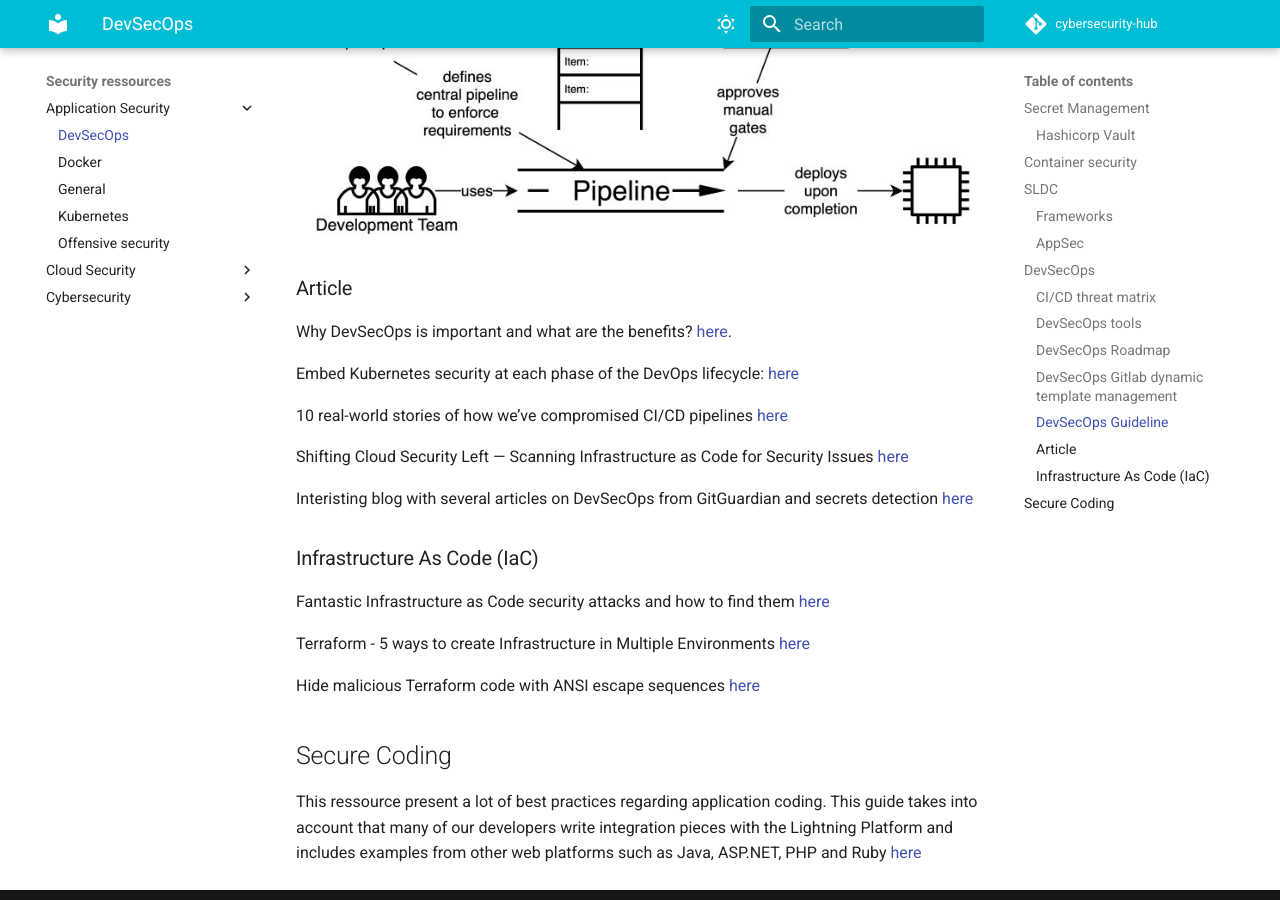
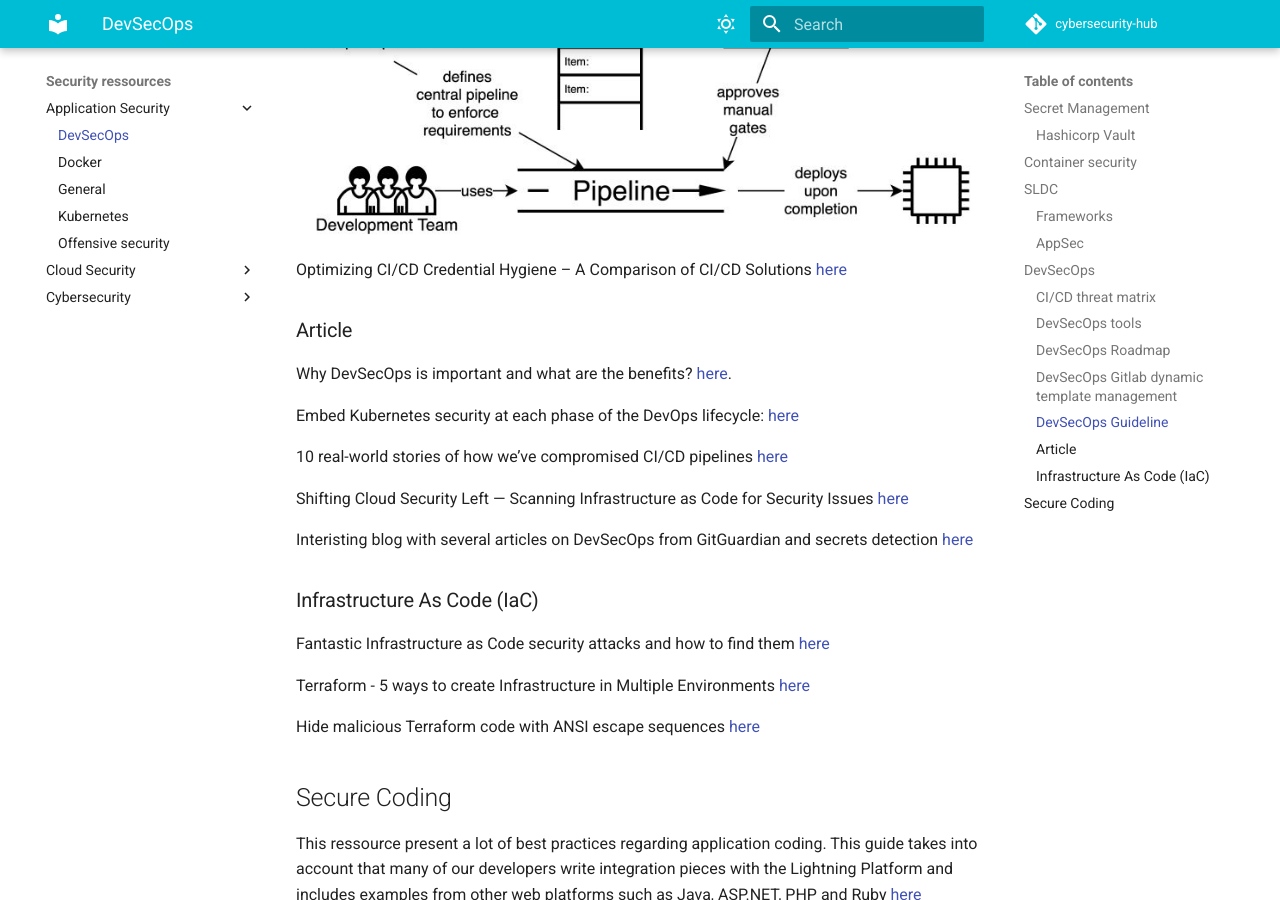
Before and after one commit to adamtaj/cybersecurity-hub, an MkDocs documentation site: the page built from docs/Security ressources/Application Security/DevSecOps.md, in a window 1280 px wide and 900 px high, scrolled down 1952 px. Built offline with MkDocs 1.6.1 and Material for MkDocs 9.7.7, drawn with Linux system fonts in a browser that asks for light colours; comment, search, counter and statistics services are not loaded.

Commit message:
Add more content

```diff
--- a/docs/Security ressources/Application Security/DevSecOps.md
+++ b/docs/Security ressources/Application Security/DevSecOps.md
@@ -56,6 +56,8 @@ Integrating Compliance Controls and Audit into CI/CD Processes [here](https://ma
 
 ![DevOps culture](assets/pipeline-compliance.jpeg){: align=center}
 
+Optimizing CI/CD Credential Hygiene – A Comparison of CI/CD Solutions [here](https://www.cidersecurity.io/blog/research/optimizing-ci-cd-credential-hygiene-a-comparison-of-ci-cd-solutions/)
+
 ### Article
 
 Why DevSecOps is important and what are the benefits? [here](https://bridgecrew.io/blog/building-the-business-case-for-devsecops/?utm_content=191289143&utm_medium=social&utm_source=linkedin&hss_channel=lcp-14836856).
```
